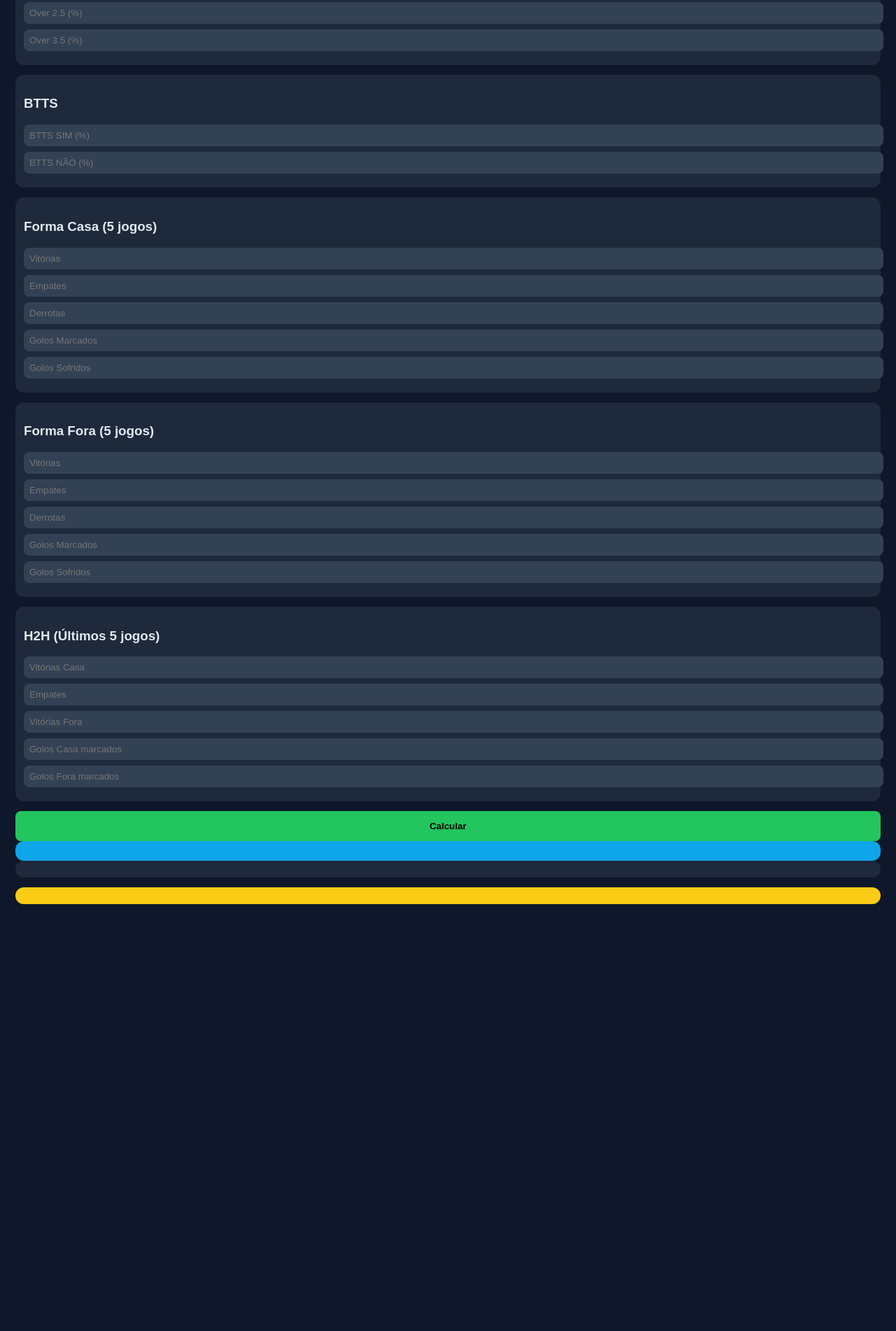
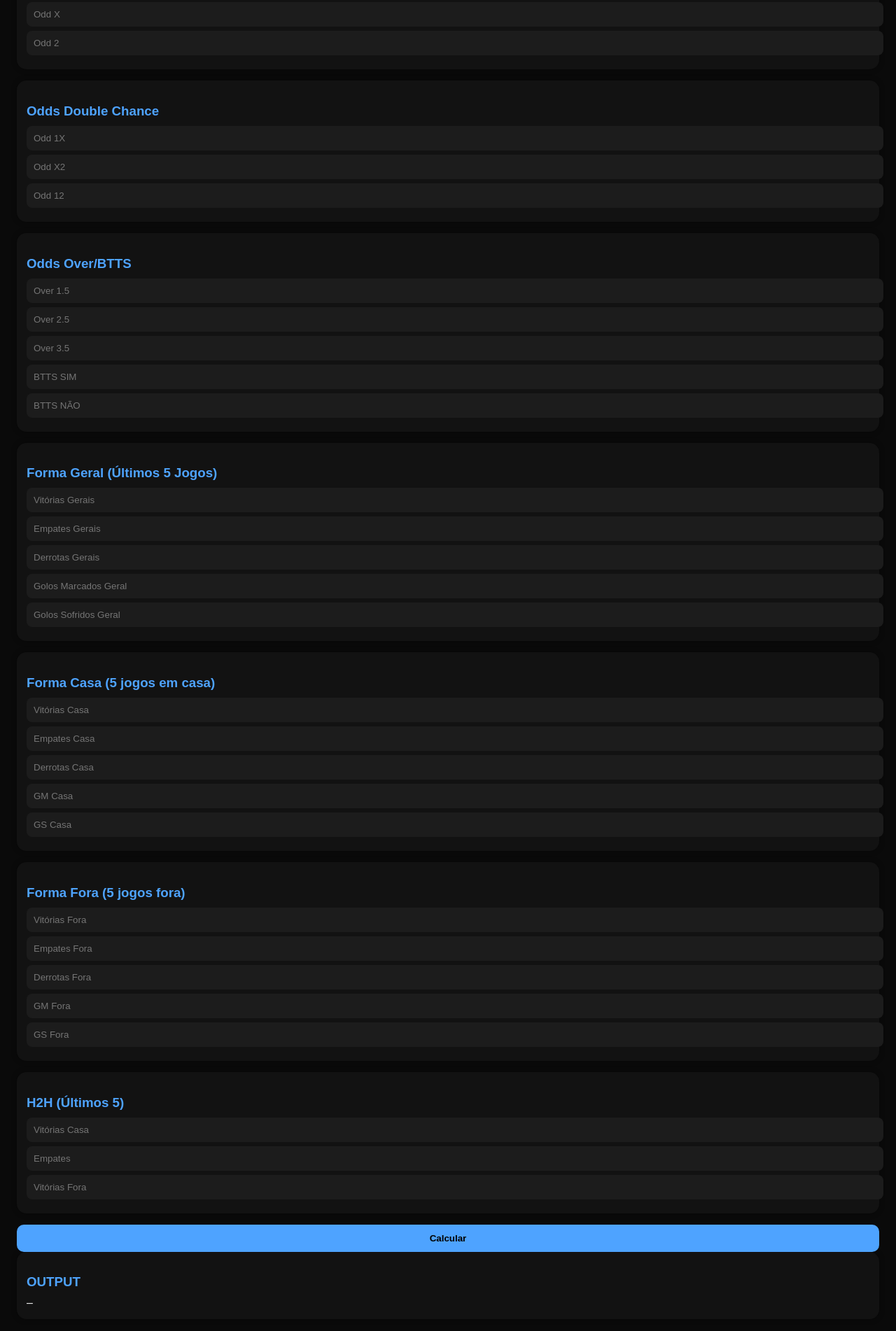
Before and after one commit to fernanadovicente-png/prognosticos_FINAL_COMPLETA, a plain HTML site: page index.html in a window 1280 px wide. Shown: the part 412-2314 px from the top of the page at 70% size. Before the commit the page ends 1726 px from the top, so only its background shows below. Drawn offline with Linux system fonts and the light colour scheme.

Commit message:
Add files via upload

```diff
--- a/index.html
+++ b/index.html
@@ -1,165 +1,150 @@
 <!DOCTYPE html>
-<html lang="pt">
+<html>
 <head>
-<meta charset="UTF-8">
-<meta name="viewport" content="width=device-width, initial-scale=1.0">
-<title>SmartBet Edge Pro v3.2 — Modelo Conservador</title>
-
+<meta charset='UTF-8'>
+<meta name='viewport' content='width=device-width,initial-scale=1'>
+<title>SmartBet EdgePro v1.9</title>
 <style>
-body{background:#0f172a;color:#e2e8f0;font-family:Arial;padding:14px;}
-.card{background:#1e293b;padding:12px;border-radius:12px;margin-bottom:14px;}
-input{width:100%;padding:8px;margin-bottom:8px;border:none;border-radius:8px;background:#334155;color:white;}
-button{width:100%;padding:14px;border:none;border-radius:8px;background:#22c55e;color:black;font-weight:bold;}
-.resultado{background:#0ea5e9;color:black;font-weight:bold;padding:14px;border-radius:12px;}
-.alert{background:#facc15;color:black;padding:12px;border-radius:12px;}
+body{background:#0a0a0a;color:#eee;font-family:Arial;padding:16px;}
+.card{background:#121212;padding:14px;border-radius:14px;margin-bottom:16px;box-shadow:0 0 8px #0005;}
+h3{color:#4ea3ff;margin-bottom:10px;}
+input{width:100%;padding:10px;margin-bottom:6px;background:#1c1c1c;border:none;border-radius:8px;color:#fff;}
+button{width:100%;padding:12px;background:#4ea3ff;border:none;border-radius:10px;color:#000;font-weight:bold;}
 </style>
 </head>
-
 <body>
 
-<h2>SmartBet Edge Pro v3.2 — Modelo % Puro (Conservador)</h2>
+<h2>SmartBet EdgePro v1.9 Ultra Premium</h2>
 
-<!-- Probabilidades -->
-<div class="card">
-<h3>Probabilidades 1X2</h3>
-<input id="pCasa" placeholder="Casa (%)">
-<input id="pEmpate" placeholder="Empate (%)">
-<input id="pFora" placeholder="Fora (%)">
+<div class='card'>
+<h3>Probabilidades FT</h3>
+<input id='p1' placeholder='Casa %'>
+<input id='px' placeholder='Empate %'>
+<input id='p2' placeholder='Fora %'>
 </div>
 
-<!-- Golos -->
-<div class="card">
-<h3>Golos Totais</h3>
-<input id="over15" placeholder="Over 1.5 (%)">
-<input id="over25" placeholder="Over 2.5 (%)">
-<input id="over35" placeholder="Over 3.5 (%)">
+<div class='card'>
+<h3>Odds 1X2</h3>
+<input id='o1' placeholder='Odd 1'>
+<input id='ox' placeholder='Odd X'>
+<input id='o2' placeholder='Odd 2'>
 </div>
 
-<!-- BTTS -->
-<div class="card">
-<h3>BTTS</h3>
-<input id="bttsSim" placeholder="BTTS SIM (%)">
-<input id="bttsNao" placeholder="BTTS NÃO (%)">
+<div class='card'>
+<h3>Odds Double Chance</h3>
+<input id='o1x' placeholder='Odd 1X'>
+<input id='ox2' placeholder='Odd X2'>
+<input id='o12' placeholder='Odd 12'>
 </div>
 
-<!-- Forma Casa -->
-<div class="card">
-<h3>Forma Casa (5 jogos)</h3>
-<input id="fcV" placeholder="Vitórias">
-<input id="fcE" placeholder="Empates">
-<input id="fcD" placeholder="Derrotas">
-<input id="fcGM" placeholder="Golos Marcados">
-<input id="fcGS" placeholder="Golos Sofridos">
+<div class='card'>
+<h3>Odds Over/BTTS</h3>
+<input id='o15' placeholder='Over 1.5'>
+<input id='o25' placeholder='Over 2.5'>
+<input id='o35' placeholder='Over 3.5'>
+<input id='obtts' placeholder='BTTS SIM'>
+<input id='obttsn' placeholder='BTTS NÃO'>
 </div>
 
-<!-- Forma Fora -->
-<div class="card">
-<h3>Forma Fora (5 jogos)</h3>
-<input id="ffV" placeholder="Vitórias">
-<input id="ffE" placeholder="Empates">
-<input id="ffD" placeholder="Derrotas">
-<input id="ffGM" placeholder="Golos Marcados">
-<input id="ffGS" placeholder="Golos Sofridos">
+<div class='card'>
+<h3>Forma Geral (Últimos 5 Jogos)</h3>
+<input id='gV' placeholder='Vitórias Gerais'>
+<input id='gE' placeholder='Empates Gerais'>
+<input id='gD' placeholder='Derrotas Gerais'>
+<input id='gGM' placeholder='Golos Marcados Geral'>
+<input id='gGS' placeholder='Golos Sofridos Geral'>
 </div>
 
-<!-- H2H -->
-<div class="card">
-<h3>H2H (Últimos 5 jogos)</h3>
-<input id="h2hC" placeholder="Vitórias Casa">
-<input id="h2hE" placeholder="Empates">
-<input id="h2hF" placeholder="Vitórias Fora">
-<input id="h2hGMC" placeholder="Golos Casa marcados">
-<input id="h2hGMF" placeholder="Golos Fora marcados">
+<div class='card'>
+<h3>Forma Casa (5 jogos em casa)</h3>
+<input id='fcV' placeholder='Vitórias Casa'>
+<input id='fcE' placeholder='Empates Casa'>
+<input id='fcD' placeholder='Derrotas Casa'>
+<input id='fcGM' placeholder='GM Casa'>
+<input id='fcGS' placeholder='GS Casa'>
 </div>
 
-<button onclick="calcular()">Calcular</button>
+<div class='card'>
+<h3>Forma Fora (5 jogos fora)</h3>
+<input id='ffV' placeholder='Vitórias Fora'>
+<input id='ffE' placeholder='Empates Fora'>
+<input id='ffD' placeholder='Derrotas Fora'>
+<input id='ffGM' placeholder='GM Fora'>
+<input id='ffGS' placeholder='GS Fora'>
+</div>
 
-<div id="resultado" class="resultado"></div>
-<div id="mercados" class="card"></div>
-<div id="alertas" class="alert"></div>
+<div class='card'>
+<h3>H2H (Últimos 5)</h3>
+<input id='hhome' placeholder='Vitórias Casa'>
+<input id='hdraw' placeholder='Empates'>
+<input id='haway' placeholder='Vitórias Fora'>
+</div>
+
+<button onclick='calc()'>Calcular</button>
+
+<div class='card'><h3>OUTPUT</h3><div id='out'>–</div></div>
 
 <script>
-function n(v){return parseFloat(v)||0;}
+function gv(id){return parseFloat(document.getElementById(id).value||0);}
+function EV(p,odd){p=p/100;return p*(odd-1)-(1-p);}
 
-function limitar(valor){
-    if(valor < 0) return 0;
-    if(valor > 3) return 3;
-    return Math.round(valor);
-}
+function calc(){
+ let p1=gv('p1'), px=gv('px'), p2=gv('p2');
+ let o1=gv('o1'), ox=gv('ox'), o2=gv('o2');
+ let o1x=gv('o1x'), ox2=gv('ox2'), o12=gv('o12');
+ let o15=gv('o15'), o25=gv('o25'), o35=gv('o35');
+ let obtts=gv('obtts'), obttsn=gv('obttsn');
 
-function calcular(){
+ let gV=gv('gV'), gE=gv('gE'), gD=gv('gD'), gGM=gv('gGM'), gGS=gv('gGS');
+ let fcV=gv('fcV'), fcE=gv('fcE'), fcD=gv('fcD'), fcGM=gv('fcGM'), fcGS=gv('fcGS');
+ let ffV=gv('ffV'), ffE=gv('ffE'), ffD=gv('ffD'), ffGM=gv('ffGM'), ffGS=gv('ffGS');
 
-// Probabilidades 1X2
-let p1=n(pCasa.value), px=n(pEmpate.value), p2=n(pFora.value);
+ let h=gv('hhome')*3 + gv('hdraw') - gv('haway');
 
-let vencedor="Equilibrado";
-if(p1>p2 && p1>px) vencedor="Casa";
-if(p2>p1 && p2>px) vencedor="Fora";
-if(px>p1 && px>p2) vencedor="Empate";
+ let ev1=EV(p1,o1), evx=EV(px,ox), ev2=EV(p2,o2);
+ let ev1X=EV(p1+px,o1x), evX2=EV(px+p2,ox2), ev12=EV(p1+p2,o12);
+ let evO25=EV((gGM/5 + fcGM/5 + ffGM/5), o25);
+ let evBTTS=EV((gGM+ffGM)/10, obtts);
 
-// Forma
-let formaC = n(fcV.value)*3 + n(fcE.value);
-let formaF = n(ffV.value)*3 + n(ffE.value);
+ let formGeneral = gV*3 + gE - gD;
+ let formHome = fcV*3 + fcE - fcD;
+ let formAway = ffV*3 + ffE - ffD;
 
-// H2H
-let hC=n(h2hC.value), hF=n(h2hF.value);
+ let attHome = (gGM + fcGM)/10;
+ let defHome = (gGS + fcGS)/10;
+ let attAway = (gGM + ffGM)/10;
+ let defAway = (gGS + ffGS)/10;
 
-// Golos previstos (conservador)
-let of25=n(over25.value), btts=n(bttsSim.value);
-let ataqueCasa = (p1/40 + formaC/15 + hC/5 + of25/50 + btts/60)/5;
-let ataqueFora = (p2/40 + formaF/15 + hF/5 + of25/50 + btts/60)/5;
+ let hybrid = formGeneral + (formHome - formAway) + (attHome - defAway) + h + (p1 - p2);
 
-let gCasa = limitar(ataqueCasa);
-let gFora = limitar(ataqueFora);
+ let gh = Math.max(0, attHome - defAway/2 + hybrid/300);
+ let ga = Math.max(0, attAway - defHome/2 - hybrid/300);
 
-let resultado = gCasa+" - "+gFora;
+ function sim(gh,ga){
+   let scores={};
+   for(let i=0;i<1000;i++){
+     let H=Math.max(0,Math.round(gh+(Math.random()-0.5)));
+     let A=Math.max(0,Math.round(ga+(Math.random()-0.5)));
+     let k=H+"-"+A; scores[k]=(scores[k]||0)+1;
+   }
+   return Object.entries(scores).sort((a,b)=>b[1]-a[1]).slice(0,3);
+ }
 
-// Double Chance
-let dc1x = p1+px;
-let dcX2 = px+p2;
-let dc12 = p1+p2;
+ let res=sim(gh,ga);
 
-// Top 3 resultados
-let top1 = resultado;
-let top2 = limitar(gCasa)+" - "+limitar(gFora-1);
-let top3 = limitar(gCasa-1)+" - "+limitar(gFora);
+ let out="<b>EV 1:</b>"+ev1.toFixed(3)+"<br>";
+ out+="<b>EV X:</b>"+evx.toFixed(3)+"<br>";
+ out+="<b>EV 2:</b>"+ev2.toFixed(3)+"<br><br>";
+ out+="<b>EV 1X:</b>"+ev1X.toFixed(3)+"<br>";
+ out+="<b>EV X2:</b>"+evX2.toFixed(3)+"<br>";
+ out+="<b>EV 12:</b>"+ev12.toFixed(3)+"<br><br>";
+ out+="<b>EV Over2.5:</b>"+evO25.toFixed(3)+"<br>";
+ out+="<b>EV BTTS:</b>"+evBTTS.toFixed(3)+"<br><br>";
 
-// Tendências
-let tendencias="";
-tendencias += (n(over25.value)>=50 ? "Over 2.5 provável<br>" : "Under 2.5 provável<br>");
-tendencias += (btts>=50 ? "BTTS SIM provável<br>" : "BTTS NÃO provável<br>");
+ out+="<h3>🔮 Resultado Provável (%)</h3>";
+ res.forEach(r=> out+=r[0]+" ("+(r[1]/10).toFixed(1)+"%)<br>");
 
-// Danger Index
-let danger="Sem alertas — jogo coerente.";
-if(vencedor==="Casa" && formaF>formaC) danger="⚠️ Forma favorece Fora.";
-if(vencedor==="Fora" && formaC>formaF) danger="⚠️ Forma favorece Casa.";
-if(vencedor==="Casa" && hF>hC) danger="⚠️ H2H perigoso para Casa.";
-
-// OUTPUT
-document.getElementById("resultado").innerHTML =
-"<h3>Resultado Provável</h3><b>"+resultado+
-"</b><br><small>Vencedor provável: "+vencedor+"</small>";
-
-document.getElementById("mercados").innerHTML = `
-<h3>Mercados Compactos</h3>
-<b>Double Chance:</b><br>
-1X: ${dc1x}%<br>
-X2: ${dcX2}%<br>
-12: ${dc12}%<br><br>
-
-<b>Top 3 Resultados:</b><br>
-1) ${top1}<br>
-2) ${top2}<br>
-3) ${top3}<br><br>
-
-<b>Tendências:</b><br>${tendencias}
-
-<b>Golos Prováveis:</b><br>
-Casa: ${gCasa}<br>
-Fora: ${gFora}<br>
-`;
-
-document.getElementById("alertas").innerHTML = danger;
+ document.getElementById('out').innerHTML=out;
 }
 </script>
 
--- a/sw.js
+++ b/sw.js
@@ -1 +1 @@
-self.addEventListener('fetch', e => {});
+self.addEventListener('install',e=>self.skipWaiting());self.addEventListener('fetch',e=>{});
```
Also changed, not shown: icons/icon-192.png, icons/icon-512.png, manifest.webmanifest.
